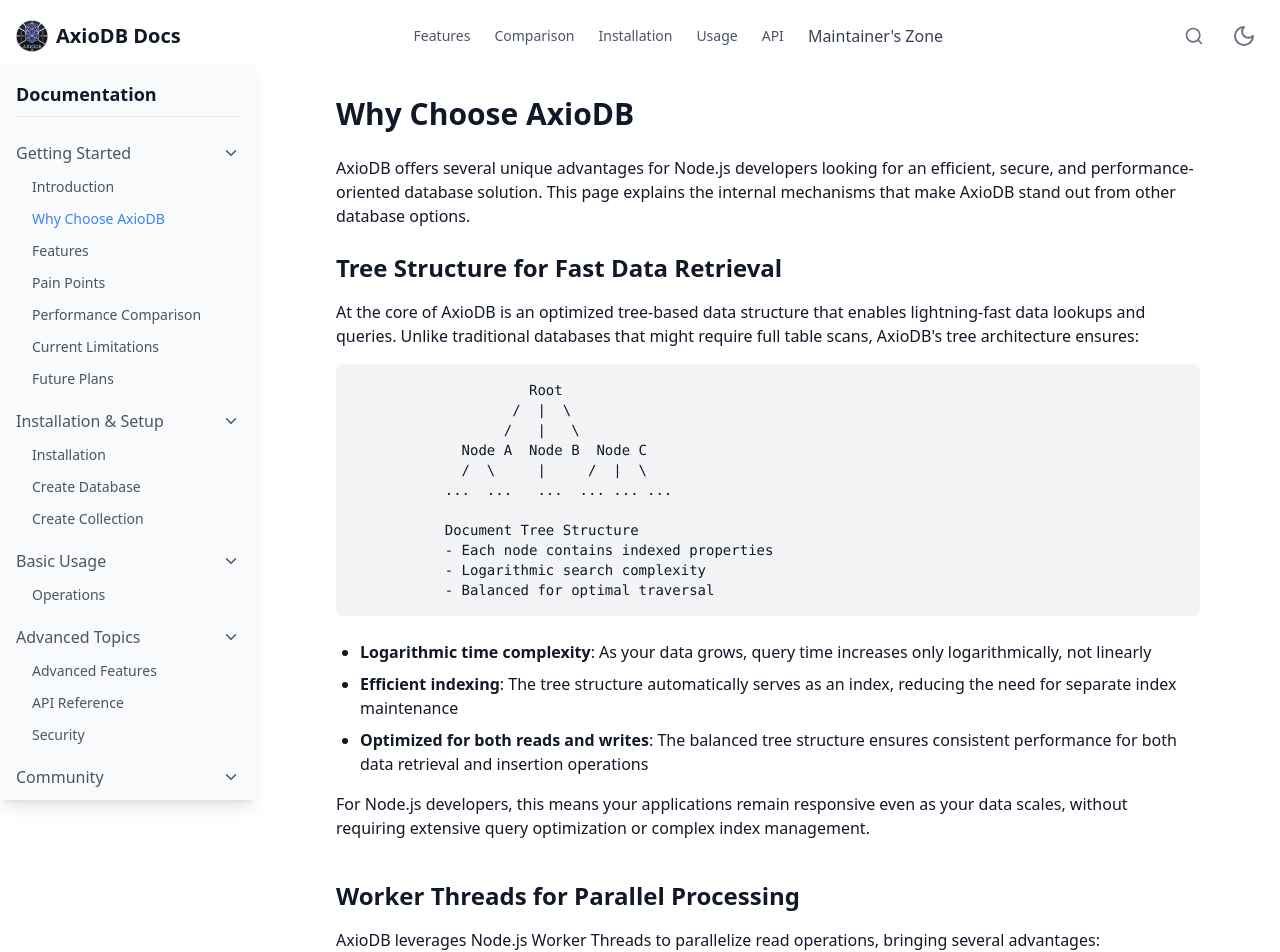
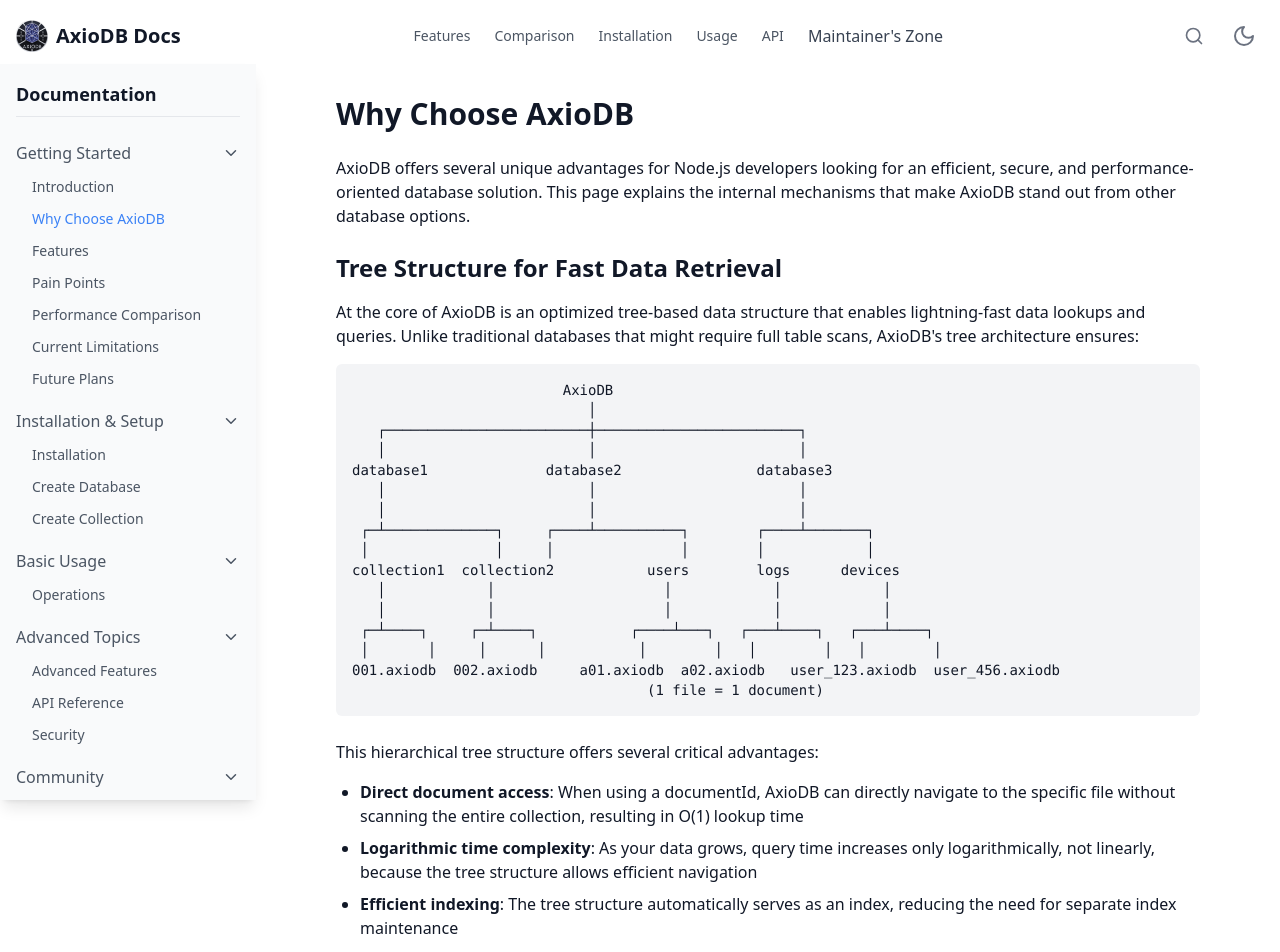
Before and after one commit to nexoral/AxioDB, a React (Vite) app in the folder Document/: page /why-choose-axiodb in a window 1280 px wide. Shown: the top 952 px of the page. Built offline with nearby package versions, Linux system fonts and the light colour scheme.

Commit message:
fix: update version in package.json and enhance documentation in WhyChooseAxioDBPage

```diff
--- a/Document/src/pages/WhyChooseAxioDBPage.tsx
+++ b/Document/src/pages/WhyChooseAxioDBPage.tsx
@@ -37,40 +37,50 @@
 
           <div className="bg-gray-100 dark:bg-gray-800 p-4 rounded-md mb-6 overflow-auto">
             <pre className="text-sm font-mono">
-              {`                     Root
-                   /  |  \\
-                  /   |   \\
-             Node A  Node B  Node C
-             /  \\     |     /  |  \\
-           ...  ...   ...  ... ... ...
-
-           Document Tree Structure
-           - Each node contains indexed properties
-           - Logarithmic search complexity
-           - Balanced for optimal traversal`}
+              {`                         AxioDB
+                            │
+   ┌────────────────────────┼────────────────────────┐
+   │                        │                        │
+database1              database2                database3
+   │                        │                        │
+   │                        │                        │
+ ┌─┴─────────────┐     ┌────┴──────────┐        ┌────┴───────┐
+ │               │     │               │        │            │
+collection1  collection2           users        logs      devices
+   │            │                    │            │            │
+   │            │                    │            │            │
+ ┌─┴────┐     ┌─┴────┐           ┌────┴───┐   ┌───┴────┐   ┌───┴────┐
+ │       │     │      │           │        │   │        │   │        │
+001.axiodb  002.axiodb     a01.axiodb  a02.axiodb   user_123.axiodb  user_456.axiodb
+                                   (1 file = 1 document)`}
             </pre>
           </div>
 
+          <p className="mb-4">
+            This hierarchical tree structure offers several critical advantages:
+          </p>
+
           <ul className="list-disc pl-6 mb-4 space-y-2">
             <li>
-              <strong>Logarithmic time complexity</strong>: As your data grows,
-              query time increases only logarithmically, not linearly
+              <strong>Direct document access</strong>: When using a documentId, AxioDB can directly navigate to the specific file without scanning the entire collection, resulting in O(1) lookup time
             </li>
             <li>
-              <strong>Efficient indexing</strong>: The tree structure
-              automatically serves as an index, reducing the need for separate
-              index maintenance
+              <strong>Logarithmic time complexity</strong>: As your data grows, query time increases only logarithmically, not linearly, because the tree structure allows efficient navigation
             </li>
             <li>
-              <strong>Optimized for both reads and writes</strong>: The balanced
-              tree structure ensures consistent performance for both data
-              retrieval and insertion operations
+              <strong>Efficient indexing</strong>: The tree structure automatically serves as an index, reducing the need for separate index maintenance
+            </li>
+            <li>
+              <strong>Optimized for both reads and writes</strong>: The balanced tree structure ensures consistent performance for both data retrieval and insertion operations
+            </li>
+            <li>
+              <strong>Path-based lookups</strong>: The database → collection → document hierarchy allows for intuitive and efficient data organization and retrieval patterns
             </li>
           </ul>
           <p className="mb-4">
             For Node.js developers, this means your applications remain
             responsive even as your data scales, without requiring extensive
-            query optimization or complex index management.
+            query optimization or complex index management. When you query by documentId, AxioDB can bypass collection scanning entirely, accessing exactly the document you need in a single operation.
           </p>
         </section>
 
--- a/package.json
+++ b/package.json
@@ -1,6 +1,6 @@
 {
   "name": "axiodb",
-  "version": "2.19.59",
+  "version": "2.19.60",
   "description": "A blazing-fast, lightweight, and scalable nodejs package based DBMS for modern application. Supports schemas, encryption, and advanced query capabilities.",
   "main": "./lib/config/DB.js",
   "types": "./lib/config/DB.d.ts",
```
